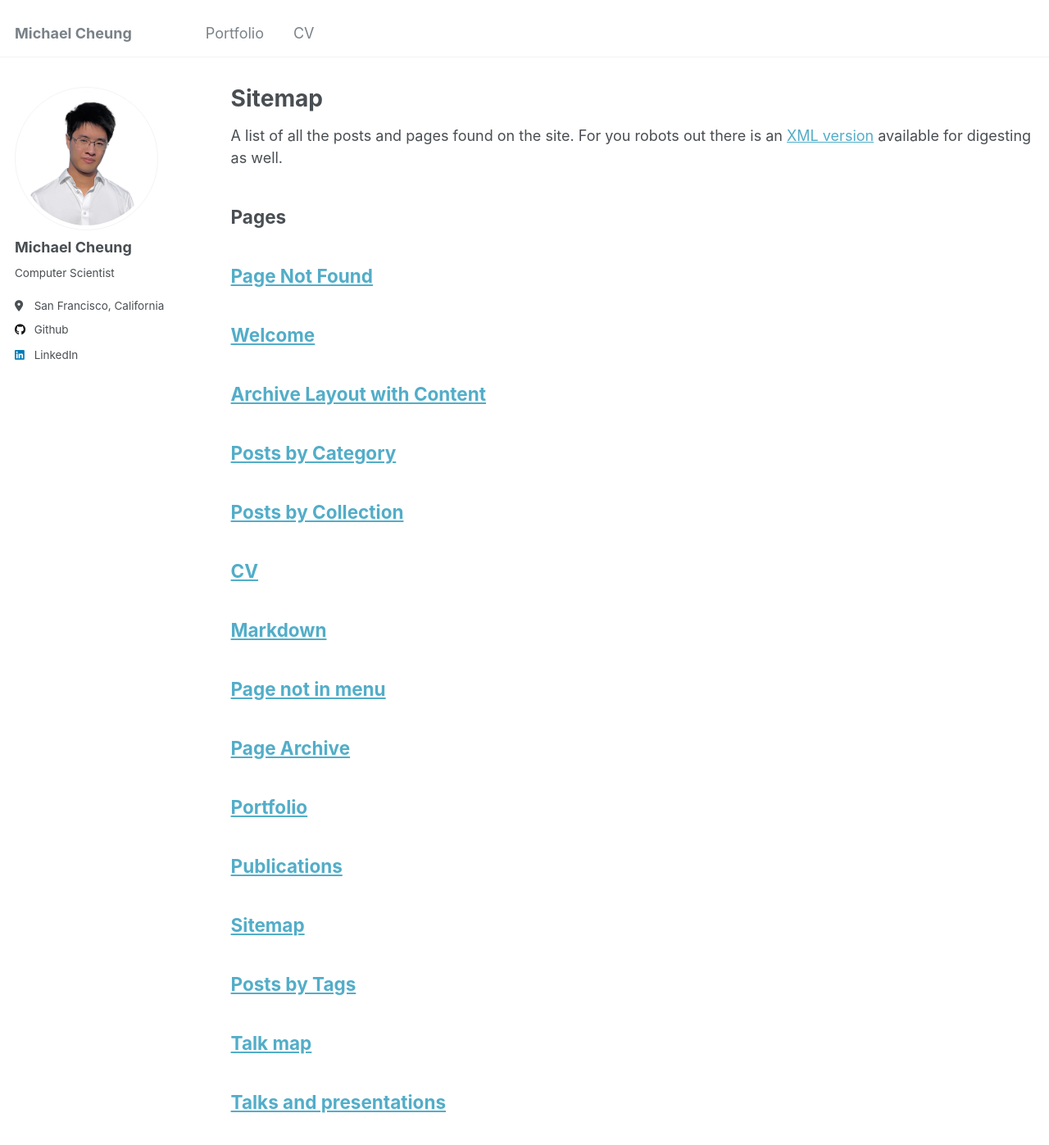
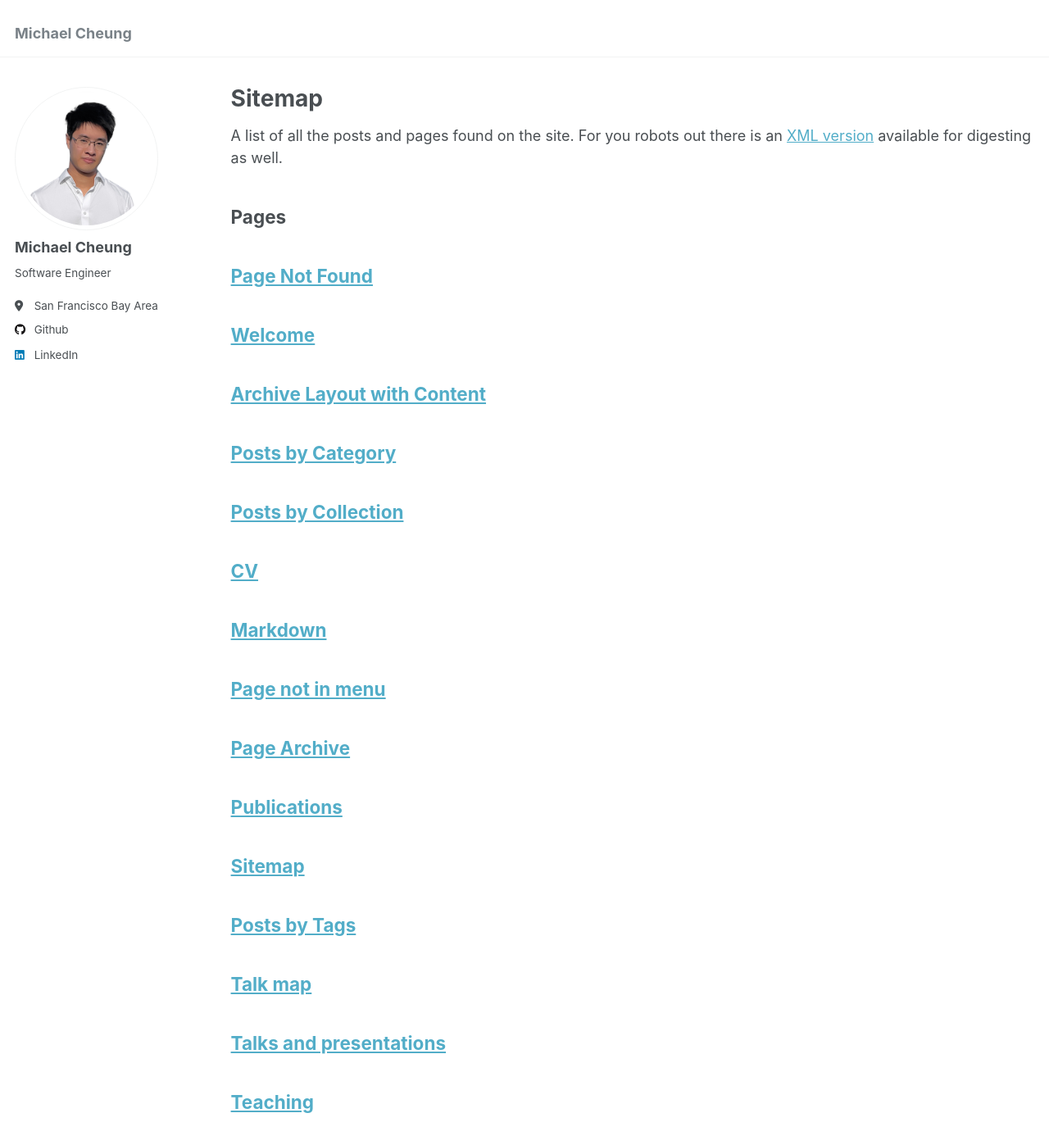
Before and after one commit to cheung0/cheung0.github.io, a Jekyll site: the page built from _pages/sitemap.md, in a window 1280 px wide and 1400 px high. Shown: the top 1397 px of the window at 82% size. Built offline with Jekyll 4.4.1, drawn with Linux system fonts in a browser that asks for light colours; some of the changed text lies outside the part shown.

Commit message:
Update personal information in _config.yml and about.md, modify portfolio visibility, and adjust font sizes in _sass/_archive.scss

```diff
--- a/_config.yml
+++ b/_config.yml
@@ -11,7 +11,7 @@
 title                    : "Michael Cheung"
 title_separator          : "-"
 name                     : &name "Michael Cheung"
-description              : &description "Computer Scientist"
+description              : &description "Software Engineer"
 url                      : https://cheung0.github.io/ # the base hostname & protocol for your site e.g. "https://mmistakes.github.io"
 baseurl                  : "" # the subpath of your site, e.g. "/blog"
 repository               : "cheung0/cheung0.github.io"
@@ -24,8 +24,8 @@
   avatar           : "profile.png"
   name             : "Michael Cheung"
   pronouns         : # example: "he/him"
-  bio              : "Computer Scientist"
-  location         : "San Francisco, California"
+  bio              : "Software Engineer"
+  location         : "San Francisco Bay Area"
   employer         : #"Red Brick University"
   uri              : # URL
   email            : #"michaelcheung882@gmail.com"
@@ -216,7 +216,7 @@
     output: true
     permalink: /:collection/:path/
   portfolio:
-    output: true
+    output: false
     permalink: /:collection/:path/
   talks:
     output: true
--- a/_data/navigation.yml
+++ b/_data/navigation.yml
@@ -5,8 +5,5 @@
 # prevent it from being included in the site.
 
 main:
-  - title: "Portfolio"
-    url: /portfolio/
-
-  - title: "CV"
-    url: /cv/
+  # - title: "Portfolio"
+  #   url: /portfolio/
--- a/_pages/portfolio.html
+++ b/_pages/portfolio.html
@@ -3,6 +3,7 @@
 title: "Portfolio"
 permalink: /portfolio/
 author_profile: true
+published: false
 ---
 
 {% include base_path %}
--- a/_sass/_archive.scss
+++ b/_sass/_archive.scss
@@ -164,7 +164,7 @@
 
 .feature__item {
   margin-bottom: 2em;
-  font-size: 1.25rem;
+  font-size: 1rem;
 
   @include breakpoint($small) {
     margin-bottom: 0;
@@ -178,7 +178,7 @@
 
   &--left {
     @include full();
-    font-size: 1.25rem;
+    font-size: 1rem;
 
     .archive__item-teaser {
       margin-bottom: 2em;
@@ -199,7 +199,7 @@
 
   &--right {
     @include full();
-    font-size: 1.25rem;
+    font-size: 1rem;
 
     .archive__item-teaser {
       margin-bottom: 2em;
@@ -222,7 +222,7 @@
 
   &--center {
     @include full();
-    font-size: 1.25rem;
+    font-size: 1rem;
 
     .archive__item-teaser {
       margin-bottom: 2em;
```
Also changed, not shown: _pages/about.md (+42 -8 lines).
